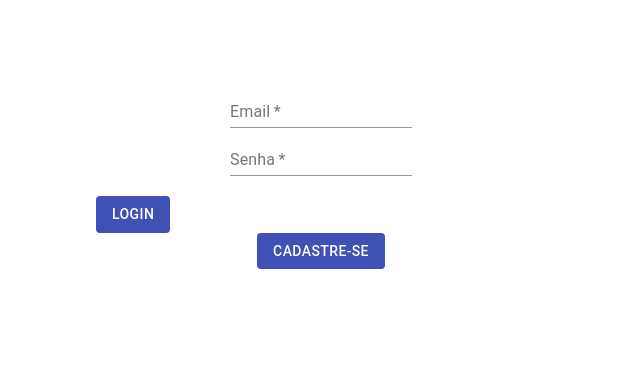
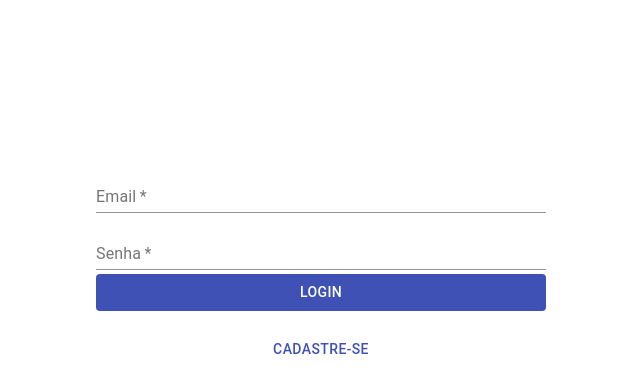
Before and after one commit to future4code/Igor-Artagnan, a React (Create React App) app in the folder semana11/labeddit/: page /login in a window 1280 px wide. Shown: the top 392 px of the page, without its empty margins (327-967 px from the left). Built offline with nearby package versions, Linux system fonts and the light colour scheme.

Commit message:
Criação das funções de navegação entre páginas

```diff
--- /dev/null
+++ b/semana11/labeddit/src/pages/LoginPage/LoginForm.jsx
@@ -0,0 +1,59 @@
+import React from 'react';
+import Button from '@material-ui/core/Button';
+import TextField from '@material-ui/core/TextField';
+import useForm from '../../hooks/useForm'
+
+import { MainContainer, InputsContainer } from './styled'
+
+const LoginForm = () => {
+
+    const [form, onChange, clear] = useForm({ email: "", password: "" })
+
+
+    const onSubmitForm = (event) => {
+        event.preventDefault()
+        console.log(form)
+
+    }
+
+    return <MainContainer>
+
+
+        <InputsContainer>
+            <form onSubmit={onSubmitForm}>
+                <TextField
+                    name={'email'}
+                    value={form.email}
+                    onChange={onChange}
+                    label="Email"
+                    fullWidth
+                    margin={'dense'}
+                    required
+                />
+
+                <TextField
+                    name={'password'}
+                    value={form.password}
+                    onChange={onChange}
+                    label="Senha"
+                    type="password"
+                    fullWidth
+                    margin={'dense'}
+                    required
+                />
+                <Button
+                    type={'submit'}
+                    variant="contained"
+                    color="primary"
+                    disableElevation
+                    fullWidth
+                >
+                    Login
+       </Button>
+            </form>
+        </InputsContainer>
+
+    </MainContainer>
+}
+
+export default LoginForm
--- a/semana11/labeddit/src/pages/LoginPage/LoginPage.jsx
+++ b/semana11/labeddit/src/pages/LoginPage/LoginPage.jsx
@@ -1,42 +1,33 @@
 import React from 'react';
+import { useHistory } from 'react-router-dom'
 import Button from '@material-ui/core/Button';
-import TextField from '@material-ui/core/TextField';
+import LoginForm from './LoginForm'
+import { goToSignUp } from '../../routes/coordinator'
 
-import { MainContainer, InputsContainer } from './styled'
+import { MainContainer, SignUpButtonContainer } from './styled'
 
 const LoginPage = () => {
 
+  const history = useHistory()
+
+
   return <MainContainer>
 
-      <form>
-        <InputsContainer>
-          <TextField
-            id="standard-multiline-flexible"
-            label="Email"
-            multiline
-            maxRows={4}
-            required
-          />
+    <LoginForm />
 
-          <TextField
-            id="standard-multiline-flexible"
-            label="Senha"
-            type="password"
-            multiline
-            maxRows={4}
-            required
-          />
+    <SignUpButtonContainer>
+      <Button
+        onClick={() => goToSignUp(history)}
+        variant="text"
+        color="primary"
+        disableElevation
+        fullWidth
+      >
+        Cadastre-se
+    </Button>
 
-        </InputsContainer>
 
-        <Button variant="contained" color="primary" disableElevation>
-          Login
-    </Button>
-      </form>
-
-    <Button variant="contained" color="primary" disableElevation>
-      Cadastre-se
-    </Button>
+    </SignUpButtonContainer>
   </MainContainer>
 }
 
--- a/semana11/labeddit/src/pages/LoginPage/styled.js
+++ b/semana11/labeddit/src/pages/LoginPage/styled.js
@@ -1,14 +1,14 @@
 import styled from 'styled-components'
 
 
-const MainContainer = styled.div`
+export const MainContainer = styled.div`
 display: flex;
 flex-direction: column;
 align-items: center;
 width: 100vw;
 margin-top: 10vh;
 `
-const InputsContainer = styled.div`
+export const InputsContainer = styled.div`
   display: flex;
   flex-direction: column;
   width: 80vw;
@@ -17,8 +17,7 @@ const InputsContainer = styled.div`
   margin-bottom: 20px;
 `
 
-export {
-  MainContainer,
-  InputsContainer,
-
-}
+export const SignUpButtonContainer = styled.div`
+  width: 80vw;
+  max-width: 450px;
+  `
--- /dev/null
+++ b/semana11/labeddit/src/routes/coordinator.js
@@ -0,0 +1,15 @@
+export const goToLogin = (history) => {
+    history.push('/login')
+}
+
+export const goToSignUp = (history) => {
+    history.push('/cadastrar')
+}
+
+export const goToFeedPage = (history) => {
+    history.push('/')
+}
+
+export const goToPostPage = (history, id) => {
+    history.push(`/post/${id}`)
+}
```
